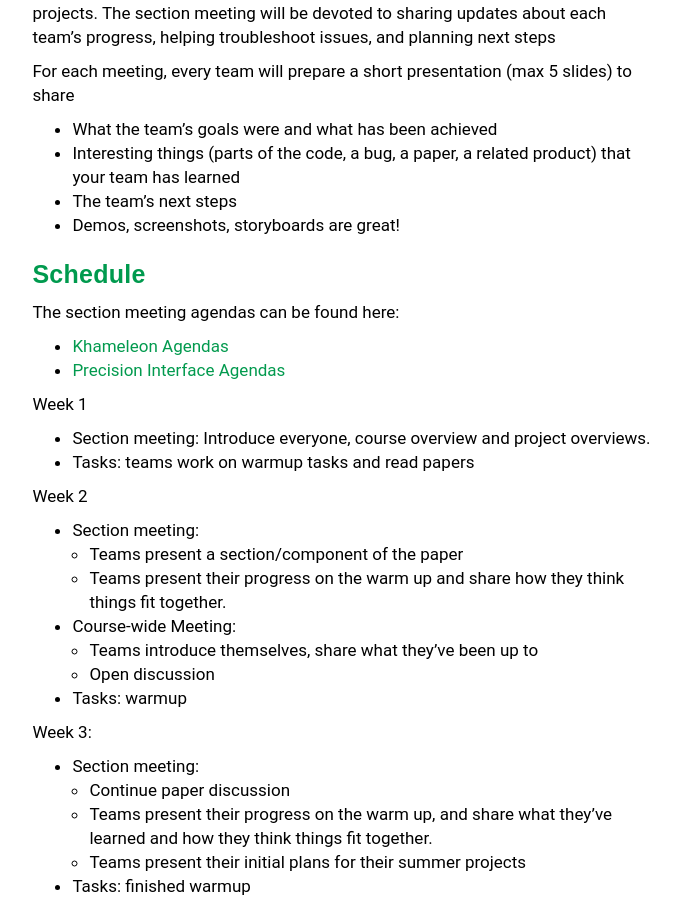
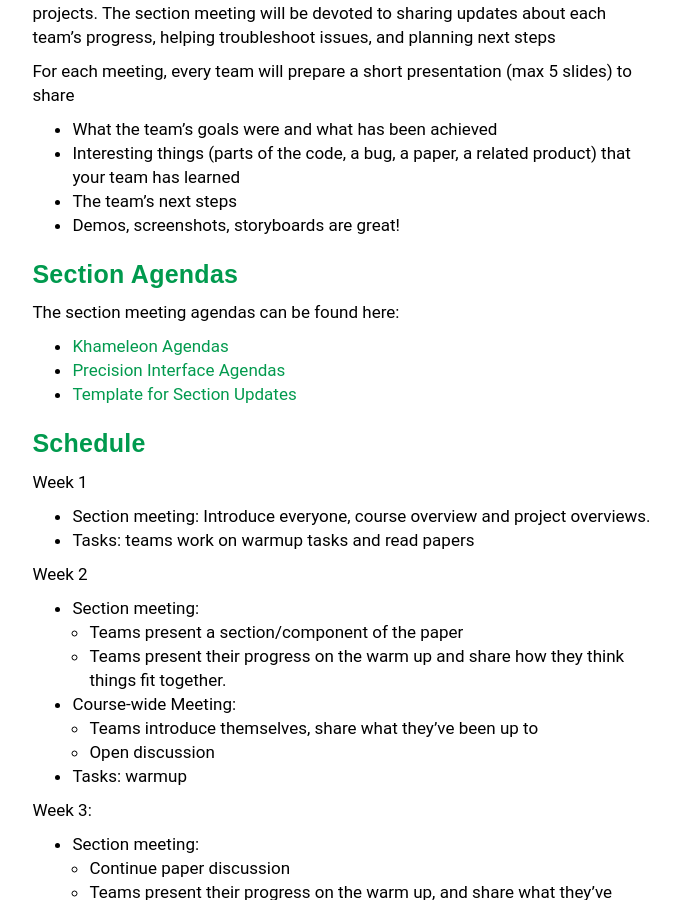
Before and after one commit to cudbg/summer20, a Jekyll site: the page built from index.md, in a window 1280 px wide and 900 px high, scrolled down 1022 px. Shown: the whole window, without its empty margins (400-1077 px from the left). Built offline with Jekyll 4.4.1, drawn with Linux system fonts in a browser that asks for light colours; our own code applies the rules of GitHub Pages for plain Markdown files.

Commit message:
lazy commit msg

```diff
--- a/index.md
+++ b/index.md
@@ -38,12 +38,15 @@ For each meeting, every team will prepare a short presentation (max 5 slides) to
 * Demos, screenshots, storyboards are great!
 
 
-### Schedule <a name='schedule'/>
+### Section Agendas
 
 The section meeting agendas can be found here:
 
 * [Khameleon Agendas](./lecnotes/section_kha.pptx)
 * [Precision Interface Agendas](./lecnotes/section_pi.pptx)
+* [Template for Section Updates](https://docs.google.com/presentation/d/19d2abrz9X-YRBEQN1JWp859F-Kn4__jVHud1b2ecf1U/edit?usp=sharing)
+
+### Schedule <a name='schedule'/>
 
 Week 1
 
```
